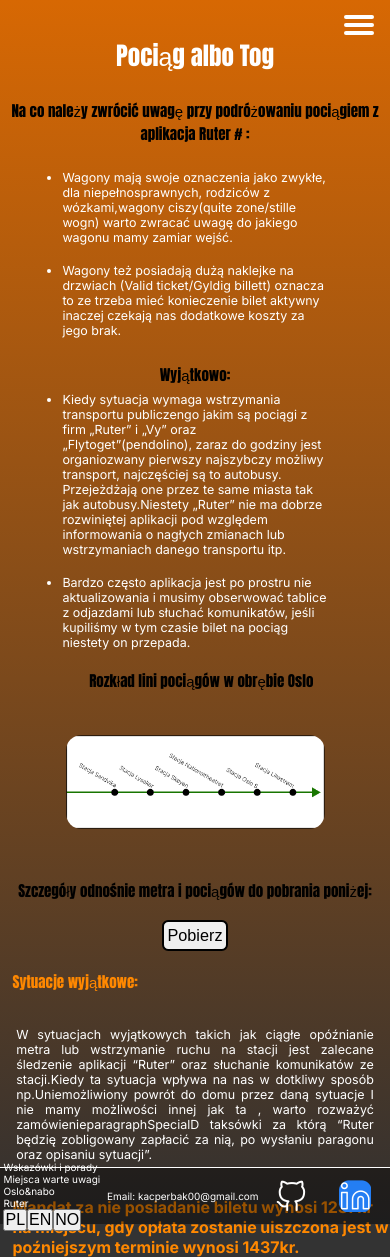
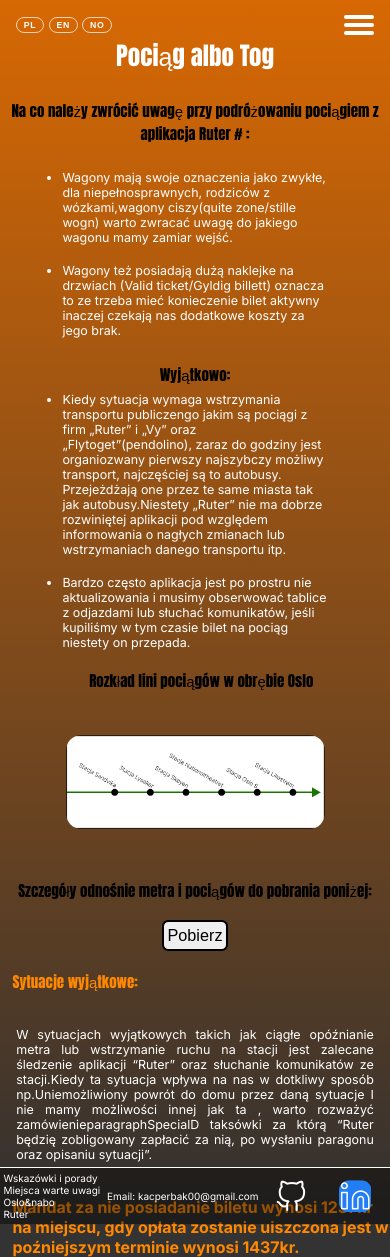
Before and after one commit to MariuszADS/React_2, a React (Vite) app: page /tog in a window 390 px wide. Built offline with nearby package versions, Linux system fonts and the light colour scheme.

Commit message:
added: lang_btn style |READY to_deploy

```diff
--- a/src/App.css
+++ b/src/App.css
@@ -189,6 +189,44 @@
 .navigation_column_list > li {
 	list-style: none;
 	/* font-size: 1rem; */
+}
+
+.navigation {
+	display: flex;
+	align-items: center;
+	gap: 1.5rem;
+}
+
+.lang-switch-footer {
+	display: flex;
+	align-items: center;
+	gap: 0.6rem;
+	justify-content: center;
+	margin: 0 auto;
+}
+
+.lang-button-footer {
+	background: transparent;
+	border: 1px solid rgba(255, 255, 255, 0.6);
+	border-radius: 999px;
+	color: #ffffff;
+	cursor: pointer;
+	font-size: 0.75rem;
+	font-weight: 600;
+	letter-spacing: 0.08em;
+	padding: 0.3rem 0.7rem;
+}
+
+.lang-button-footer:hover {
+	background-color: #ff8800;
+	border-color: #ff8800;
+	color: #000000;
+}
+
+@media (max-width: 700px) {
+	.lang-switch-footer {
+		display: none;
+	}
 }
 li > a{
 	text-decoration: none;
--- a/src/Components/Footer.jsx
+++ b/src/Components/Footer.jsx
@@ -19,10 +19,10 @@
 							<li><a href="https://ruter.no/">Ruter</a></li>
 						</ul>
 					</div>
-					<div>
-						<button onClick={() => i18n.changeLanguage("pl")}>PL</button>
-						<button onClick={() => i18n.changeLanguage("en")}>EN</button>
-						<button onClick={() => i18n.changeLanguage("no")}>NO</button>
+					<div className="lang-switch-footer" aria-label="Language switcher">
+						<button className="lang-button-footer" type="button" onClick={() => i18n.changeLanguage("pl")}>PL</button>
+						<button className="lang-button-footer" type="button" onClick={() => i18n.changeLanguage("en")}>EN</button>
+						<button className="lang-button-footer" type="button" onClick={() => i18n.changeLanguage("no")}>NO</button>
 					</div>
 				</div>
 				<div className='resources_spans'>
--- a/src/Components/Navbar.jsx
+++ b/src/Components/Navbar.jsx
@@ -2,6 +2,7 @@
 import { Link } from "react-router-dom";
 import '../css/mobile_hamburger.css';
 import { useTranslation } from 'react-i18next';
+import i18n from "../i18n/i18n";
 
 
 const NavbarFront = () => {
@@ -13,6 +14,11 @@
       <label className="menu-button-container" htmlFor="menu-toggle">
         <div className="menu-button"></div>
       </label>
+      <div className="lang-switch-nav" aria-label="Language switcher">
+        <button className="lang-button-nav" type="button" onClick={() => i18n.changeLanguage("pl")}>PL</button>
+        <button className="lang-button-nav" type="button" onClick={() => i18n.changeLanguage("en")}>EN</button>
+        <button className="lang-button-nav" type="button" onClick={() => i18n.changeLanguage("no")}>NO</button>
+      </div>
       <ul className="menu">
         <li><Link to="/">Oslo&nabo</Link></li>
         <li><Link to="/wskazowki">{t("wskazowki")}</Link></li>
--- a/src/Components/Navbar_white.jsx
+++ b/src/Components/Navbar_white.jsx
@@ -1,6 +1,7 @@
 import { Link } from "react-router-dom";
 import React from 'react';
 import { useTranslation } from 'react-i18next';
+import i18n from "../i18n/i18n";
 
 const Navbar_white = () => {
   const {t} = useTranslation()
@@ -10,6 +11,11 @@
       <label className="menu-button-container" htmlFor="menu-toggle">
         <div className="menu-button"></div>
       </label>
+      <div className="lang-switch-nav" aria-label="Language switcher">
+        <button className="lang-button-nav" type="button" onClick={() => i18n.changeLanguage("pl")}>PL</button>
+        <button className="lang-button-nav" type="button" onClick={() => i18n.changeLanguage("en")}>EN</button>
+        <button className="lang-button-nav" type="button" onClick={() => i18n.changeLanguage("no")}>NO</button>
+      </div>
       <ul className="menu">
         <li><Link to="/">Oslo&nabo</Link></li>
         <li><Link to="/wskazowki">{t("wskazowki")}</Link></li>
--- a/src/css/mobile_hamburger.css
+++ b/src/css/mobile_hamburger.css
@@ -65,6 +65,25 @@
   align-items: center;
 }
 
+.lang-switch-nav {
+  display: none;
+  align-items: center;
+  gap: 0.35rem;
+  margin-left: 0.75rem;
+}
+
+.lang-button-nav {
+  background: transparent;
+  border: 1px solid rgba(255, 255, 255, 0.7);
+  border-radius: 999px;
+  color: #ffffff;
+  cursor: pointer;
+  font-size: 0.7rem;
+  font-weight: 600;
+  letter-spacing: 0.08em;
+  padding: 0.2rem 0.55rem;
+}
+
 #menu-toggle {
   display: none;
 }
@@ -108,8 +127,21 @@
 
 
 @media (max-width: 700px) {
+  .top-nav,
+  .top-nav_white {
+    justify-content: space-between;
+  }
+
   .menu-button-container {
     display: flex;
+    order: 2;
+  }
+
+  .lang-switch-nav {
+    display: flex;
+    order: 1;
+    margin-left: 0;
+    margin-right: auto;
   }
 
   .menu {
```
